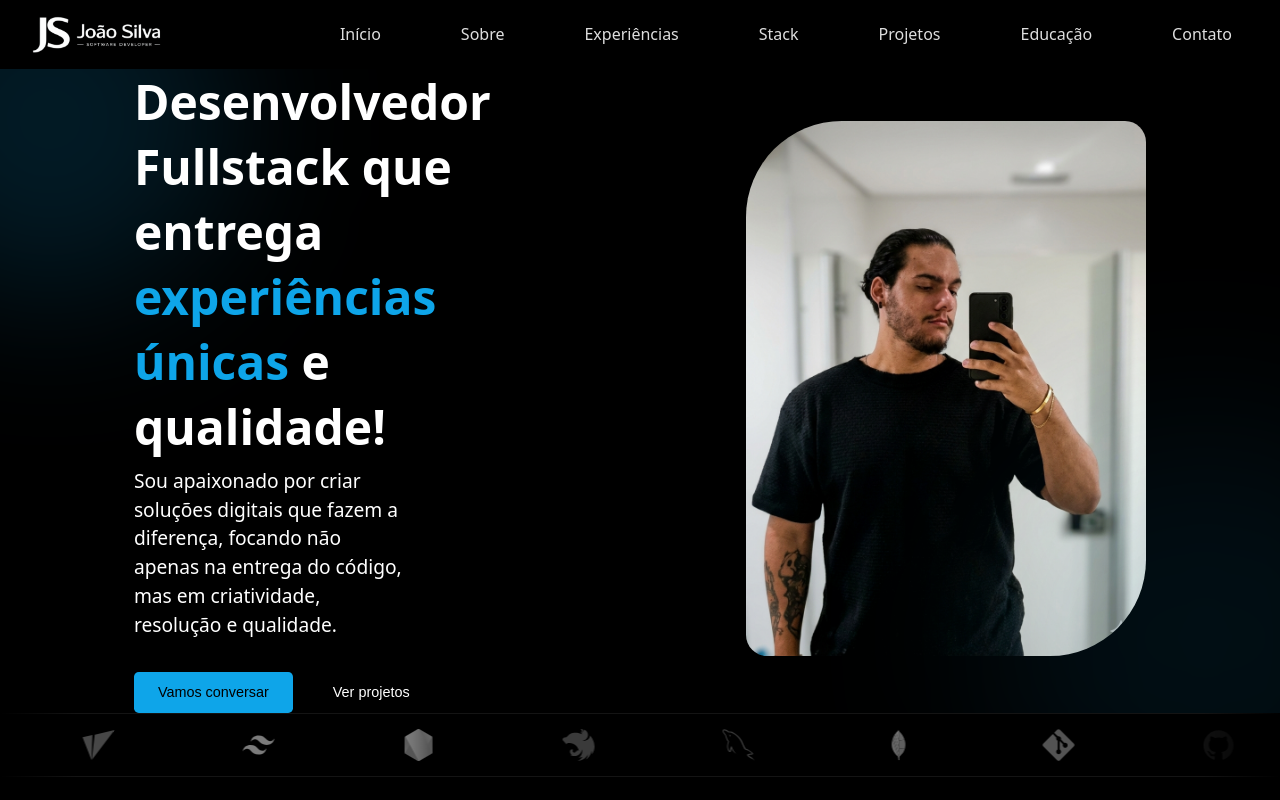
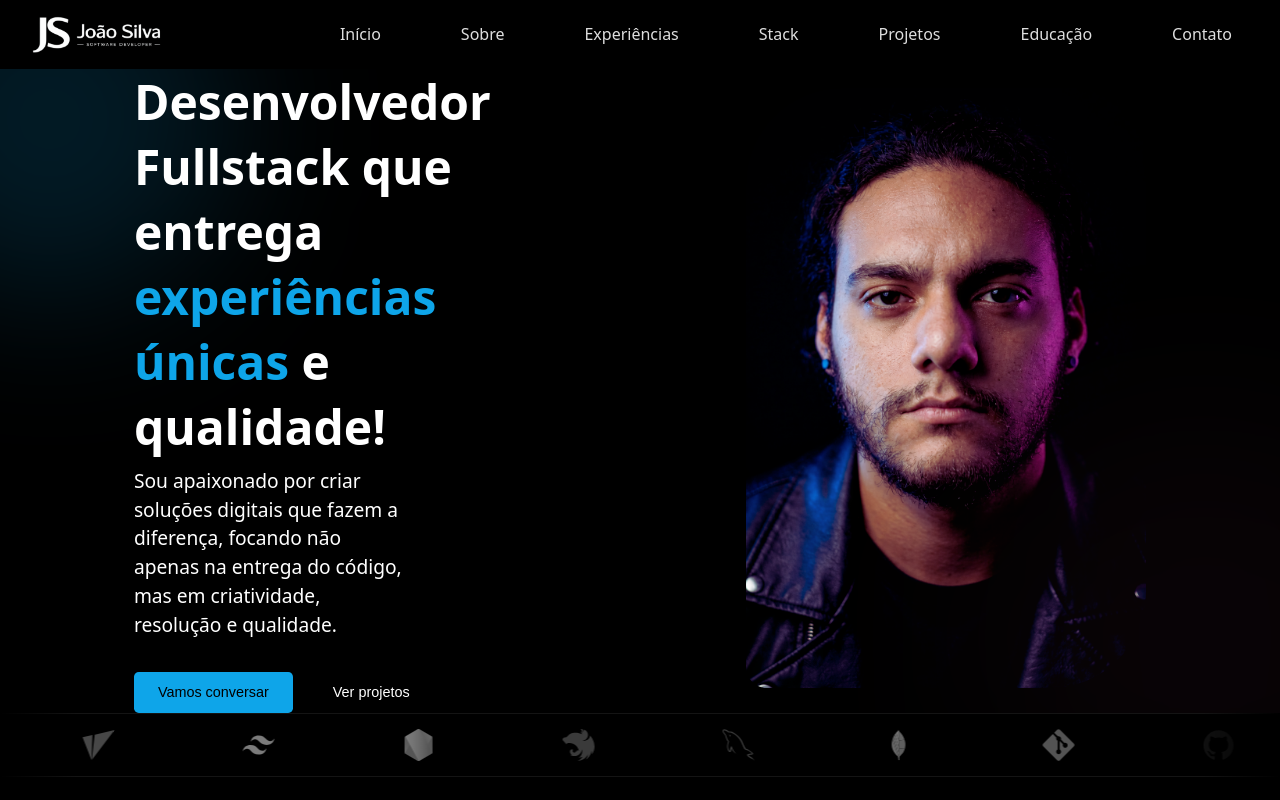
Before and after one commit to hnrkDEV/meu-portfolio, a React (Vite) app: page / in a window 1280 px wide. Built offline with nearby package versions, Linux system fonts and the light colour scheme.

Commit message:
feat: ajuste na hero, imagem nova

```diff
--- a/src/hero.jsx
+++ b/src/hero.jsx
@@ -82,7 +82,7 @@ function Hero() {
           initial="hidden"
           animate="show"
         >
-          <img src="joao-pic.png" alt="" className="hero-img" />
+          <img src="joao-pic2.png" alt="" className="hero-img" />
         </motion.div>
       </div>
 
--- a/src/styles/hero.css
+++ b/src/styles/hero.css
@@ -42,9 +42,9 @@
 
   background: radial-gradient(
     circle,
-    rgba(14, 164, 233, 0.082) 0%,
-    rgba(14, 164, 233, 0.096) 45%,
-    rgba(14, 165, 233, 0.05) 70%,
+    rgba(96, 37, 66, 0.082) 0%,
+    rgba(96, 37, 66, 0.096) 45%,
+    rgba(96, 37, 66, 0.05) 75%,
     transparent 75%
   );
 
```
Also changed, not shown: public/joao-pic2.png (added).
